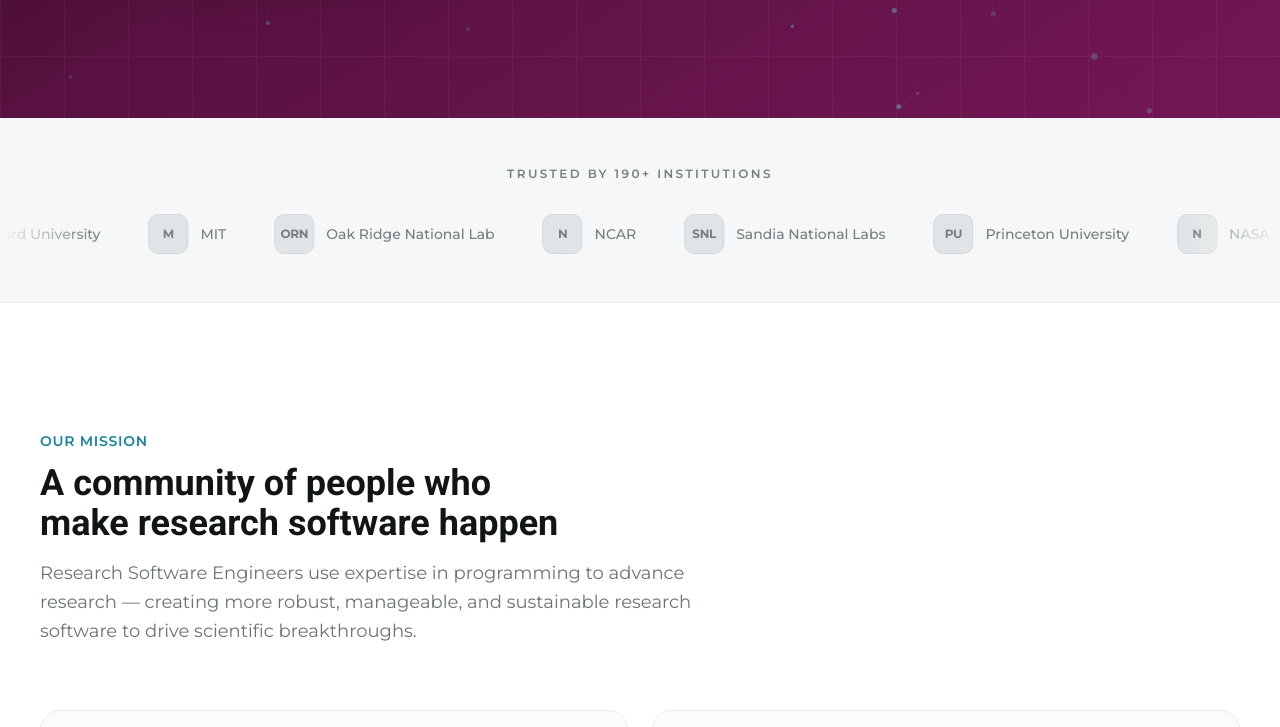
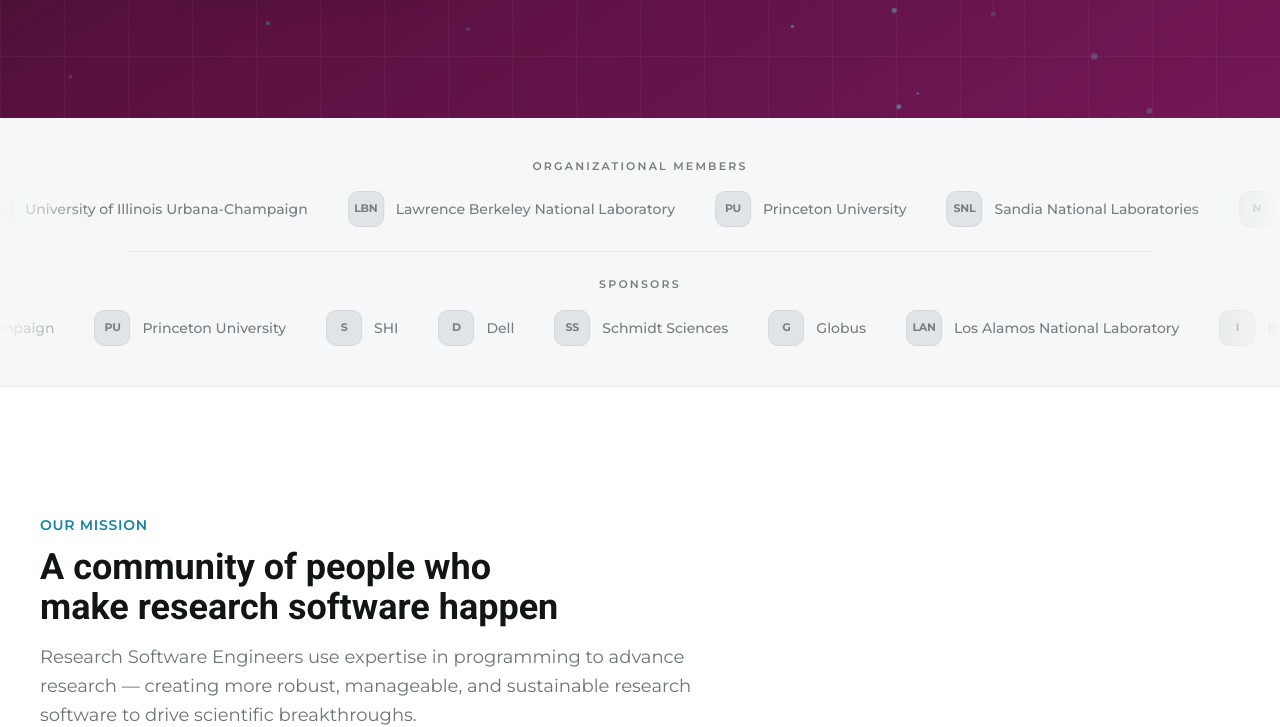
Before and after one commit to USRSE/usrse.github.io, a React (Vite) app in the folder web/: page / in a window 1280 px wide. Shown: the part 716-1443 px from the top of the page. Built offline with nearby package versions, Linux system fonts and the light colour scheme.

Commit message:
feat(ui): add real member/sponsor marquee and update socials
Marquee now has two rows with real data: organizational members
(scrolling left) and sponsors (scrolling right). Footer updated
with correct socials: GitHub, LinkedIn, Mastodon, YouTube, email.
X/Twitter removed.

```diff
--- a/web/src/components/LogoMarquee.tsx
+++ b/web/src/components/LogoMarquee.tsx
@@ -1,33 +1,69 @@
-const members = [
-  "Stanford University",
-  "MIT",
-  "Oak Ridge National Lab",
-  "NCAR",
-  "Sandia National Labs",
+/* ── Organizational Members ─────────────────────────────────────────── */
+
+const premierMembers = [
+  "University of Illinois Urbana-Champaign",
+  "Lawrence Berkeley National Laboratory",
   "Princeton University",
-  "NASA",
-  "Lawrence Livermore",
-  "University of Illinois",
-  "Caltech",
-  "NOAA",
-  "Johns Hopkins University",
-  "Georgia Tech",
-  "UC Berkeley",
-  "Argonne National Lab",
-  "University of Washington",
+  "Sandia National Laboratories",
+  "NumFOCUS",
+  "Coalition for Academic Scientific Computation",
+  "The Carpentries",
 ];
+
+const standardMembers = [
+  "Center for Research Computing — Notre Dame",
+  "Rosen Center for Advanced Computing — Purdue",
+  "NSF National Center for Atmospheric Research",
+  "Pasteur ISI",
+  "Research Technologies — Indiana University",
+  "Globus",
+  "Academic Data Science Alliance",
+  "Research Software Alliance",
+  "Omnibond",
+  "Dartmouth",
+  "Open Molecular Software Foundation",
+  "University of Florida Research Computing",
+  "University of Colorado Anschutz",
+  "UChicago Data Science Institute",
+];
+
+const basicMembers = [
+  "Open OnDemand",
+  "Renaissance Computing Institute",
+];
+
+const allMembers = [...premierMembers, ...standardMembers, ...basicMembers];
+
+/* ── Sponsors ──────────────────────────────────────────────────────── */
+
+const sponsors = [
+  { name: "Alfred P. Sloan Foundation", tier: "major" },
+  { name: "University of Illinois Urbana-Champaign", tier: "platinum" },
+  { name: "Princeton University", tier: "platinum" },
+  { name: "SHI", tier: "platinum" },
+  { name: "Dell", tier: "platinum" },
+  { name: "Schmidt Sciences", tier: "platinum" },
+  { name: "Globus", tier: "gold" },
+  { name: "Los Alamos National Laboratory", tier: "gold" },
+  { name: "IBM", tier: "gold" },
+  { name: "HPE / AMD", tier: "gold" },
+  { name: "Sustainable Horizons Institute", tier: "supporter" },
+  { name: "Omnibond", tier: "supporter" },
+];
+
+/* ── Shared logo placeholder ───────────────────────────────────────── */
 
 function LogoPlaceholder({ name }: { name: string }) {
   const initials = name
-    .split(/[\s-]+/)
-    .filter((w) => w[0] === w[0].toUpperCase())
+    .split(/[\s—\-/]+/)
+    .filter((w) => w.length > 0 && w[0] === w[0].toUpperCase())
     .map((w) => w[0])
     .join("")
     .slice(0, 3);
 
   return (
-    <div className="flex items-center gap-3 px-6 shrink-0">
-      <div className="w-10 h-10 rounded-lg bg-neutral-200/60 border border-neutral-200 flex items-center justify-center text-xs font-bold text-neutral-400 tracking-tight">
+    <div className="flex items-center gap-3 px-5 shrink-0">
+      <div className="w-9 h-9 rounded-lg bg-neutral-200/60 border border-neutral-200 flex items-center justify-center text-[11px] font-bold text-neutral-400 tracking-tight">
         {initials}
       </div>
       <span className="text-sm text-neutral-400 font-medium whitespace-nowrap">
@@ -37,30 +73,65 @@ function LogoPlaceholder({ name }: { name: string }) {
   );
 }
 
+/* ── Marquee row ───────────────────────────────────────────────────── */
+
+function MarqueeRow({
+  items,
+  direction = "left",
+  speed = 50,
+}: {
+  items: string[];
+  direction?: "left" | "right";
+  speed?: number;
+}) {
+  const duration = items.length * speed / 10;
+  const animationName = direction === "left" ? "marquee" : "marquee-reverse";
+
+  return (
+    <div className="relative">
+      {/* Fade edges */}
+      <div className="absolute left-0 top-0 bottom-0 w-24 z-10 bg-gradient-to-r from-neutral-50 to-transparent pointer-events-none" />
+      <div className="absolute right-0 top-0 bottom-0 w-24 z-10 bg-gradient-to-l from-neutral-50 to-transparent pointer-events-none" />
+
+      <div
+        className="flex"
+        style={{ animation: `${animationName} ${duration}s linear infinite` }}
+      >
+        {items.map((name) => (
+          <LogoPlaceholder key={`a-${name}`} name={name} />
+        ))}
+        {items.map((name) => (
+          <LogoPlaceholder key={`b-${name}`} name={name} />
+        ))}
+      </div>
+    </div>
+  );
+}
+
+/* ── Component ─────────────────────────────────────────────────────── */
+
 export function LogoMarquee() {
+  const sponsorNames = sponsors.map((s) => s.name);
+
   return (
-    <section className="relative bg-neutral-50 py-12 overflow-hidden border-b border-neutral-100">
-      {/* Header */}
-      <div className="text-center mb-8 px-6">
-        <p className="text-xs font-semibold uppercase tracking-[0.2em] text-neutral-400">
-          Trusted by 190+ institutions
+    <section className="relative bg-neutral-50 py-10 overflow-hidden border-b border-neutral-100">
+      {/* Row 1: Organizational Members */}
+      <div className="mb-6">
+        <p className="text-center text-[11px] font-semibold uppercase tracking-[0.2em] text-neutral-400 mb-4 px-6">
+          Organizational Members
         </p>
+        <MarqueeRow items={allMembers} direction="left" speed={45} />
       </div>
 
-      {/* Marquee track — two copies for seamless loop */}
-      <div className="relative">
-        {/* Fade edges */}
-        <div className="absolute left-0 top-0 bottom-0 w-24 z-10 bg-gradient-to-r from-neutral-50 to-transparent pointer-events-none" />
-        <div className="absolute right-0 top-0 bottom-0 w-24 z-10 bg-gradient-to-l from-neutral-50 to-transparent pointer-events-none" />
+      {/* Divider */}
+      <div className="border-t border-neutral-100 mx-auto max-w-5xl" />
 
-        <div className="flex animate-[marquee_40s_linear_infinite]">
-          {members.map((name) => (
-            <LogoPlaceholder key={`a-${name}`} name={name} />
-          ))}
-          {members.map((name) => (
-            <LogoPlaceholder key={`b-${name}`} name={name} />
-          ))}
-        </div>
+      {/* Row 2: Sponsors */}
+      <div className="mt-6">
+        <p className="text-center text-[11px] font-semibold uppercase tracking-[0.2em] text-neutral-400 mb-4 px-6">
+          Sponsors
+        </p>
+        <MarqueeRow items={sponsorNames} direction="right" speed={55} />
       </div>
     </section>
   );
--- a/web/src/index.css
+++ b/web/src/index.css
@@ -151,6 +151,15 @@
   }
 }
 
+@keyframes marquee-reverse {
+  from {
+    transform: translateX(-50%);
+  }
+  to {
+    transform: translateX(0);
+  }
+}
+
 @keyframes fade-in {
   from {
     opacity: 0;
```
Also changed, not shown: web/src/components/Footer.tsx (+41 -7 lines).
